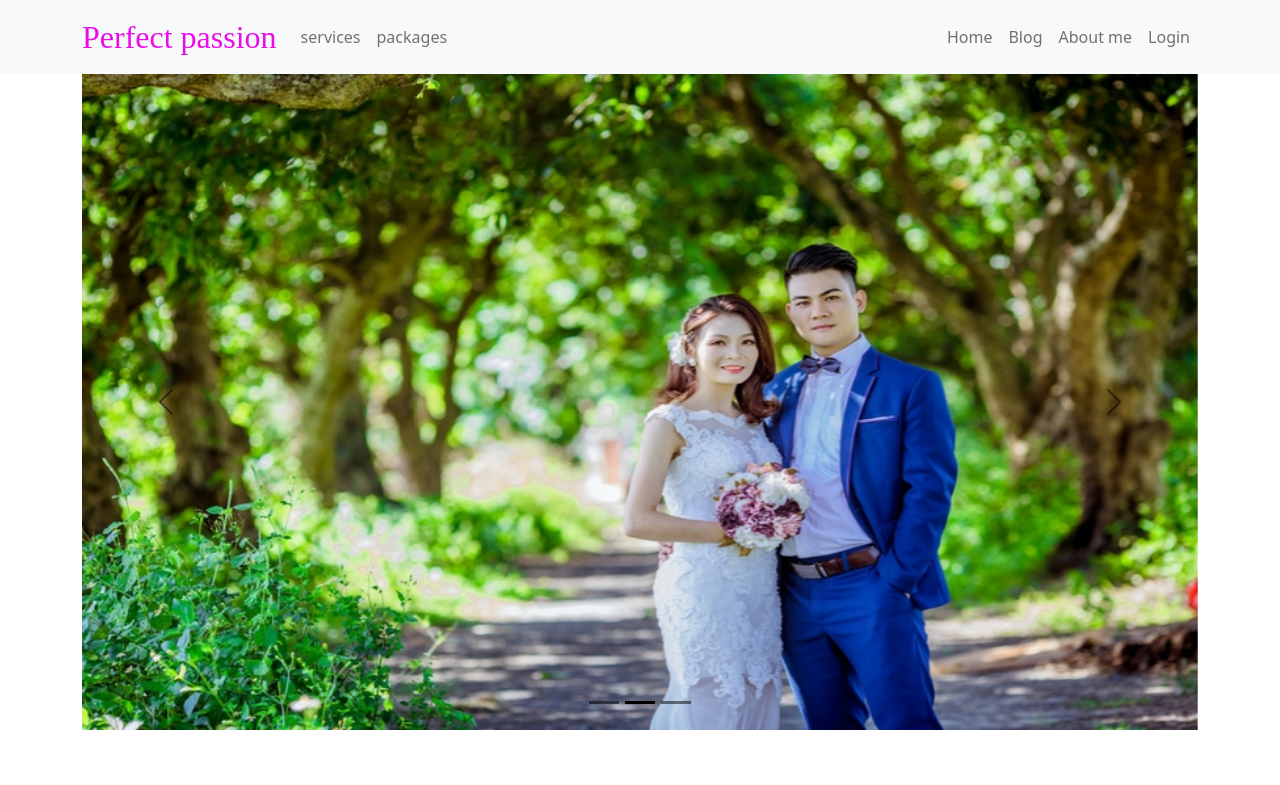
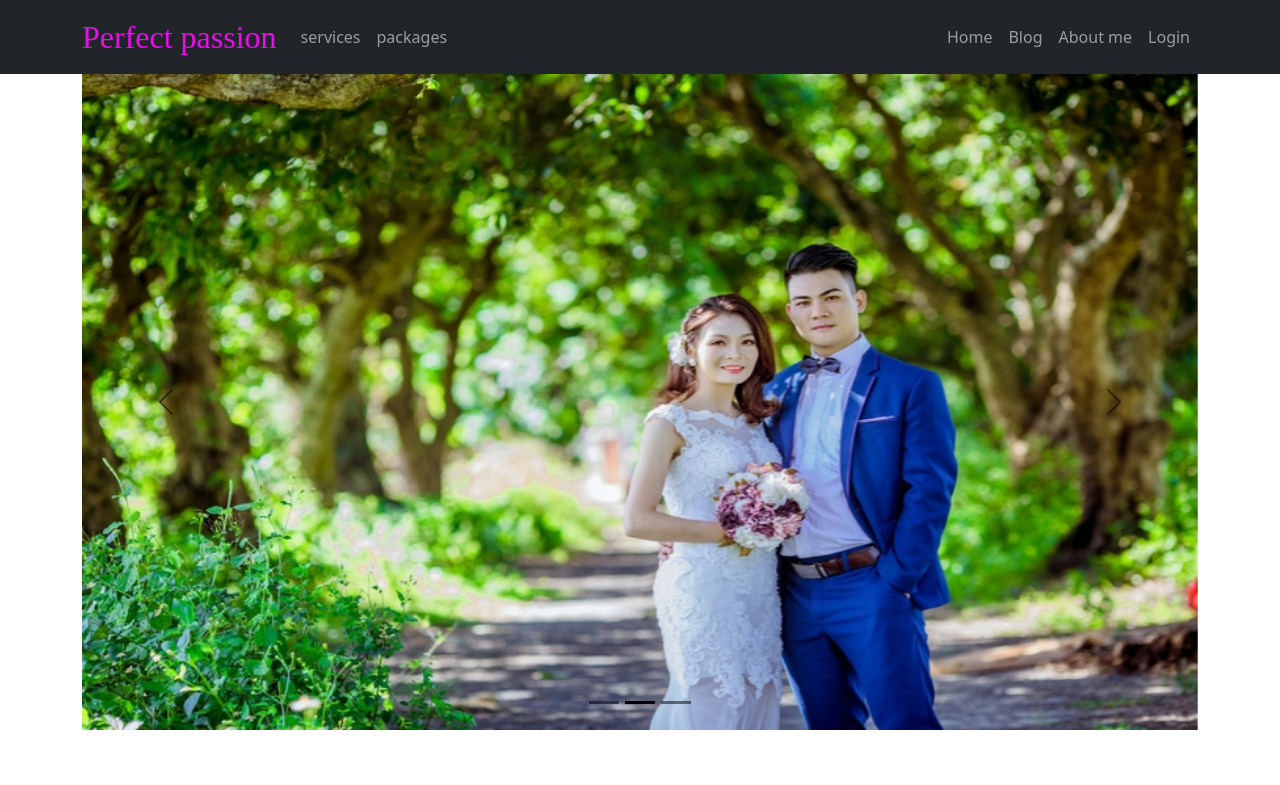
Before and after one commit to Hridoy776/independent-service-provider, a React (Create React App) app: page / in a window 1280 px wide. Shown: the top 785 px of the page. Built offline with nearby package versions, Linux system fonts and the light colour scheme; no server answers; a web font is replaced by a local one.

Commit message:
navbar correction

```diff
--- a/src/Shared/Header/Header.js
+++ b/src/Shared/Header/Header.js
@@ -16,8 +16,8 @@ const Header = () => {
       collapseOnSelect
       expand="lg"
       sticky="top"
-      bg="light"
-      variant="light"
+      bg="dark"
+      variant="dark"
     >
       <Container>
         <Navbar.Brand as={Link} to="/home">
```
